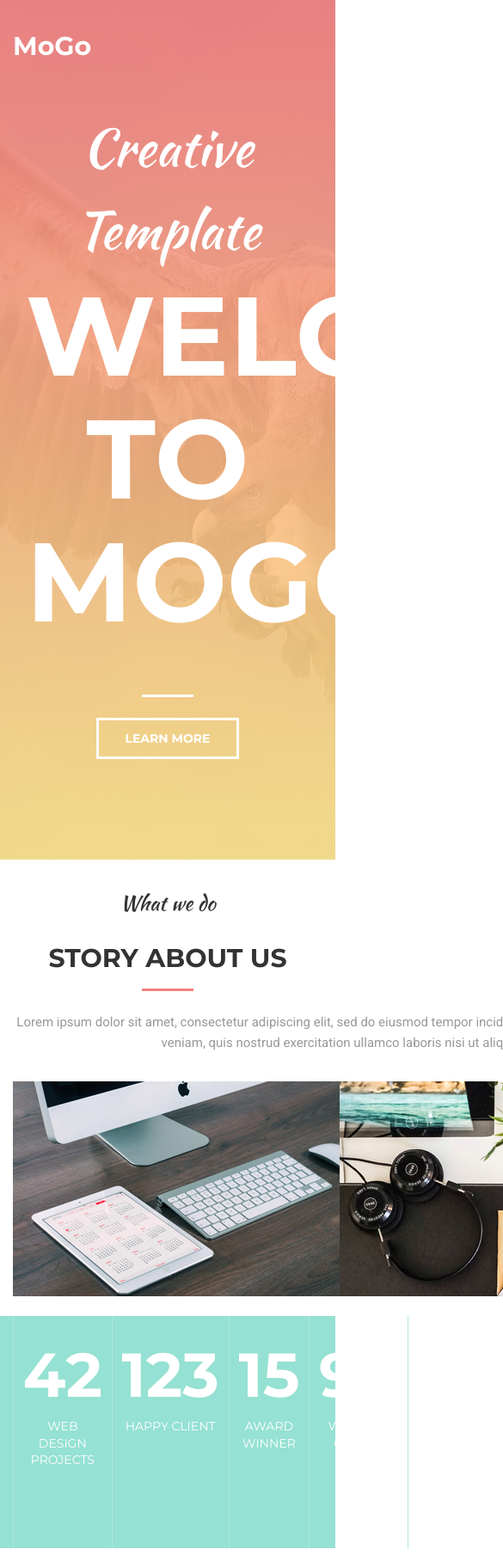
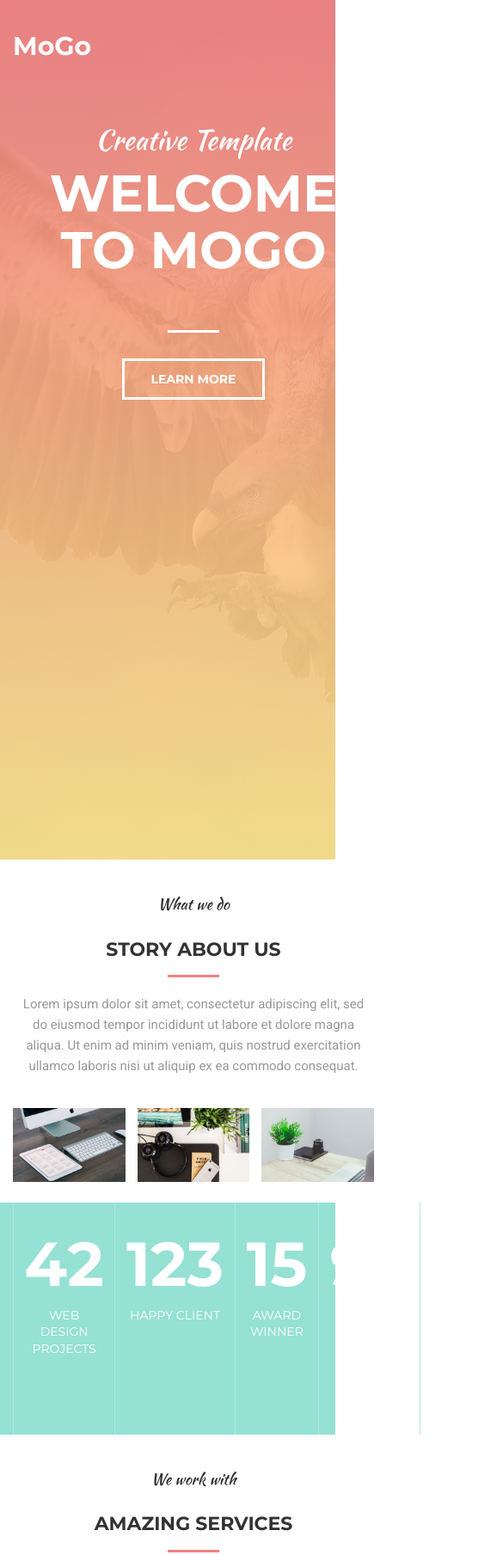
Before and after one commit to AlinkaHanich/MOGO, a plain HTML site: page index.html in a window 390 px wide. Shown: the top 1809 px of the page at 86% size, 585 px wide, since content can reach past the window. Drawn offline with Linux system fonts and the light colour scheme; files whose address does not match are found by name.

Commit message:
responsive cards

```diff
--- a/css/Section.css
+++ b/css/Section.css
@@ -134,6 +134,7 @@
     display: flex;
     justify-content: space-between;
     margin-top: 9%;
+    padding: 0 -15px;
 }
 .text__staff {
     font-family: 'Roboto', sans-serif;
@@ -144,7 +145,10 @@
     color: #999999;
 }
 .staff__item {
-    width: 380px;
+    width: 33.3333%;
+    padding: 0 6px;
+}
+.staff__inner {
     background-color: #95e1d3;
     position: relative;
 }
@@ -158,10 +162,14 @@
 .img {
     position: relative;
     background: linear-gradient(to bottom, #e9d385, #e4857e);
-    width: 380px;
+    max-width: 100%;
+    /* width: 380px; */
+
     transition: all 0.1 linear;
 }
 .img img {
+    max-width: 100%;
+    height: auto;
     display: block;
     transition: .3s linear;
 }
--- /dev/null
+++ b/css/media.css
@@ -0,0 +1,155 @@
+    @media screen and (max-width: 1200px) {
+        .container {
+            width: 970px;
+        }
+    }
+
+    @media screen and (max-width: 991px) {
+        .container {
+            width: 750px;
+        }
+        .nav {
+            display: none;
+        }
+        .main-title {
+            font-size: 80px;
+        }
+        .main-suptitle {
+            font-size: 52px;
+        }
+        .text {
+            width: 98%;
+        }
+    }
+
+    @media screen and (max-width: 767px) {
+        .container {
+            width: 450px;
+        }
+        .main-title {
+            font-size: 60px;
+        }
+        .main-suptitle {
+            font-size: 32px;
+        }
+        .suptitle {
+            font-size: 18px;
+        }
+        .title {
+            font-size: 22px;
+        }
+    }
+}
+@media screen and (max-width: 479px) {
+    .container {
+        width: 310px;
+    }
+    /* Extra Small Devices, Phones */
+    /*
+@media only screen and (max-width: 480px) {
+    .container {
+        width: 479px;
+    }
+} */
+    /* Large */
+    /* @media (min-width: 1230px) {
+    .container {
+        width: 1199px;
+    }
+    .main-title {
+        font-size: 120px;
+    }
+    .main-suptitle {
+        font-size: 52px;
+    }
+    .nav {
+        display: block;
+    }
+}
+
+@media (max-width: 449px) {
+    .container {
+        width: 100%;
+    }
+    .main-title {
+        font-size: 40px;
+    }
+    .main-suptitle {
+        font-size: 22px;
+    }
+    .nav {
+        display: none;
+    }
+} */
+    /* Mobile */
+    /* @media (min-width: 450px) {
+    .container {
+        width: 449px;
+    }
+    .main-title {
+        font-size: 30px;
+    }
+    .main-suptitle {
+        font-size: 12px;
+    }
+    .nav {
+        display: none;
+    }
+    .suptitle {
+        font-size: 18px;
+    }
+    .title {
+        font-size: 22px;
+    } */
+    /*
+@media (min-width: 650px) {
+    .container {
+        width: 649px;
+    }
+    .main-title {
+        font-size: 60px;
+    }
+    .main-suptitle {
+        font-size: 22px;
+    }
+    .nav {
+        display: none;
+    }
+    .suptitle {
+        font-size: 18px;
+    }
+    .title {
+        font-size: 22px;
+    }
+} */
+    /* Small */
+    /*
+@media (min-width: 768px) {
+    .container {
+        width: 767px;
+    }
+    .main-title {
+        font-size: 80px;
+    }
+    .main-suptitle {
+        font-size: 32px;
+    }
+    .nav {
+        display: none;
+    }
+} */
+    /* Medium */
+    /* @media (min-width: 992px) {
+    .container {
+        width: 970px;
+    }
+    .main-title {
+        font-size: 100px;
+    }
+    .main-suptitle {
+        font-size: 42px;
+    }
+    .nav {
+        display: block;
+    }
+} */
--- a/css/style.css
+++ b/css/style.css
@@ -45,6 +45,8 @@ body {
     height: 100%;
     padding-right: 15px;
     padding-left: 15px;
+    margin-right: auto;
+    margin-left: auto;
 }
 
 .banner {
@@ -58,11 +60,12 @@ body {
 /* после добавления медии сдвинулся влево, выставила в центр, слетела медия*/
 
 .header {
-    width: 1200px;
+    width: 100%;
     margin: 0 auto;
     margin-top: 30px;
     display: flex;
     align-items: center;
+    justify-content: space-between;
 }
 
 .header__logo {
@@ -71,19 +74,18 @@ body {
 }
 
 .nav {
-    display: flex;
-    justify-content: space-around;
-    width: 100%;
-    margin-left: 400px;
+    display: block;
     font-size: 14px;
     font-weight: 500;
     text-transform: uppercase;
 }
 
 .nav__link {
+    display: inline-block;
+    margin: 0 15px;
     color: #ffffff;
     text-decoration: none;
-    transition-property: all;
+    transition-property: color;
     transition-duration: 0.1s;
     transition-timing-function: linear;
 }
@@ -144,54 +146,3 @@ body {
 .button:hover {
     color: #e3957d;
 }
-
-
-/* MEDIA */
-
-@media (max-width: 449px) {
-    .container {
-        width: 100%;
-    }
-}
-
-
-/* Mobile */
-
-@media (min-width: 450px) {
-    .container {
-        width: 449px;
-    }
-}
-
-@media (min-width: 650px) {
-    .container {
-        width: 649px;
-    }
-}
-
-
-/* Small */
-
-@media (min-width: 768px) {
-    .container {
-        width: 767px;
-    }
-}
-
-
-/* Medium */
-
-@media (min-width: 992px) {
-    .container {
-        width: 991px;
-    }
-}
-
-
-/* Large */
-
-@media (min-width: 1200px) {
-    .container {
-        width: 1199px;
-    }
-}
--- a/css/style_main-content.css
+++ b/css/style_main-content.css
@@ -37,7 +37,7 @@ h2.title {
     font-size: 15px;
     font-weight: 400;
     line-height: 24px;
-    width: 952px;
+    width: 83%;
     margin: 0 auto;
     text-align: center;
 }
@@ -46,10 +46,10 @@ h2.title {
 /* Увеличить отсупы между картинками, добавить тень*/
 
 .about {
-    margin-top: 9%;
+    margin: 9% -7px 0;
     display: flex;
     justify-content: space-between;
-    position: relative;
+    /* position: relative; */
     cursor: pointer;
 }
 
@@ -57,28 +57,34 @@ h2.title {
 /* ABOUT */
 
 .about__item {
-    width: 380px;
-    background-color: #95e1d3;
-    position: relative;
+    width: 33.3333%;
+    padding: 0 7px;
 }
 
-.about__item:hover .img img {
+.about__inner {
+    position: relative;
+    background-color: #95e1d3;
+}
+
+.about__inner:hover .img img {
     opacity: 0.1;
 }
 
-.about__item:hover .img {
+.about__inner:hover .img {
     transform: translate3d(-10px, -10px, 0);
     transition: .1s linear;
 }
 
 .img {
+    max-width: 100%;
     background: linear-gradient(to bottom, #e9d385, #e4857e);
-    width: 380px;
     transition: all 0.1 linear;
 }
 
 .img img {
-    display: block;
+    /* display: block; */
+    max-width: 100%;
+    height: auto;
     transition: .3s linear;
 }
 
@@ -97,7 +103,7 @@ h2.title {
     right: 3%;
 }
 
-.about__item:hover .icon__text {
+.about__inner:hover .icon__text {
     opacity: 1;
     transition: 0.3s linear;
 }
--- a/index.html
+++ b/index.html
@@ -3,7 +3,7 @@
 
 <head>
     <meta charset="utf-8" />
-    <meta name="viewport" content="width=device-width, initial-scale=1">
+    <meta name="viewport" content="width=device-width, initial-scale=1, maximum-scale=1">
     <title> MOGO </title>
     <script src="https://kit.fontawesome.com/3d15da2789.js"></script>
     <link rel="stylesheet" href="/home/alinaganich/Рабочий стол/first_landing/css/style.css" />
@@ -13,7 +13,7 @@
     <link rel="stylesheet" href="/home/alinaganich/Рабочий стол/first_landing/libs/normalize.css" />
     <link rel="stylesheet" href="/home/alinaganich/Рабочий стол/first_landing/css/style.css" />
     <link rel="stylesheet" href="/home/alinaganich/Рабочий стол/first_landing/css/footer.css" />
-
+    <link rel="stylesheet" href="/home/alinaganich/Рабочий стол/first_landing/css/media.css" />
     <link href="https://fonts.googleapis.com/css?family=Kaushan+Script|Montserrat:400,700&display=swap" rel="stylesheet">
     <link href="https://fonts.googleapis.com/css?family=Roboto:300i,400&display=swap" rel="stylesheet">
 </head>
@@ -26,7 +26,7 @@
                     <div class="header__logo ">
                         MoGo
                     </div>
-                    <nav>
+
                     <div class="nav ">
                         <a class="nav__link" href="# ">About</a>
                         <a class="nav__link" href="# ">Service</a>
@@ -36,16 +36,17 @@
                         <a class="nav__link" href="# "><img src="/home/alinaganich/Рабочий стол/first_landing/icon/SHOPPING_CART.png" alt="basket" /></a>
                         <a class="nav__link" href="#"><img src="/home/alinaganich/Рабочий стол/first_landing/icon/MAGNIFYING_GLASS.png" alt="search" /></a>
                     </div>
-                    </nav>
+
                 </header>
-                <div class="container">
+
+
                 <div class="container__title">
                     <h2 class="main-suptitle">Creative Template</h2>
                     <h1 class="main-title">Welcome to MoGo</h1>
                     <a class="button" href="#">Learn more</a>
                 </div>
             </div>
-            </div>
+
         </div>
 
 
@@ -64,6 +65,7 @@
                         <div class="about">
 
                             <div class="about__item">
+                                <div class="about__inner">
                                     <div class="img">
                                         <img src="/home/alinaganich/Рабочий стол/first_landing/img/story_about_us/Layer_44.png" alt="">
                                     </div>
@@ -71,9 +73,11 @@
                                         <img src="/home/alinaganich/Рабочий стол/first_landing/icon/USERS.png" alt="" /> super team
                                     </div>
                                 </div>
+                            </div>
 
 
                             <div class="about__item">
+                                <div class="about__inner">
                                     <div class="img">
                                         <img src="/home/alinaganich/Рабочий стол/first_landing/img/story_about_us/Layer_39.png" alt="">
                                     </div>
@@ -81,12 +85,15 @@
                                         <img src="/home/alinaganich/Рабочий стол/first_landing/icon/USERS.png" alt="" /> super team
                                     </div>
                                 </div>
+                            </div>
                             <div class="about__item">
+                                <div class="about__inner">
                                     <div class="img">
                                         <img src="/home/alinaganich/Рабочий стол/first_landing/img/story_about_us/Layer_41.png" alt="">
                                     </div>
                                     <div class="icon__text">
                                         <img src="/home/alinaganich/Рабочий стол/first_landing/icon/USERS.png" alt="" /> super team
+                                    </div>
                                 </div>
                             </div>
                         </div>
@@ -363,6 +370,7 @@
 
                             <div class="staff">
                                 <div class="staff__item">
+                                    <div class="staff__inner">
                                         <div class="img">
                                             <img class="staff__photo" src="/home/alinaganich/Рабочий стол/first_landing/img/meet_our_team/Layer_16.png" />
                                         </div>
@@ -389,12 +397,14 @@
                                             </div>
 
                                         </div>
+                                    </div>
 
                                 </div>
 
 
 
                                 <div class="staff__item ">
+                                    <div class="staff__inner">
                                         <div class="img">
                                             <img class="staff__photo" src="/home/alinaganich/Рабочий стол/first_landing/img/meet_our_team/Layer_19.png" />
                                         </div>
@@ -420,11 +430,12 @@
                                             </div>
 
                                         </div>
-
+                                    </div>
                                 </div>
 
 
                                 <div class="staff__item ">
+                                    <div class="staff__inner">
                                         <div class="img">
                                             <img class="staff__photo" src="/home/alinaganich/Рабочий стол/first_landing/img/meet_our_team/Layer_18.png" />
                                         </div>
@@ -452,7 +463,7 @@
                                         </div>
 
                                     </div>
-
+                                </div>
                             </div>
 
                             <div class="staff__sub">
```
Lines whose indentation alone changed are shown as unchanged.
